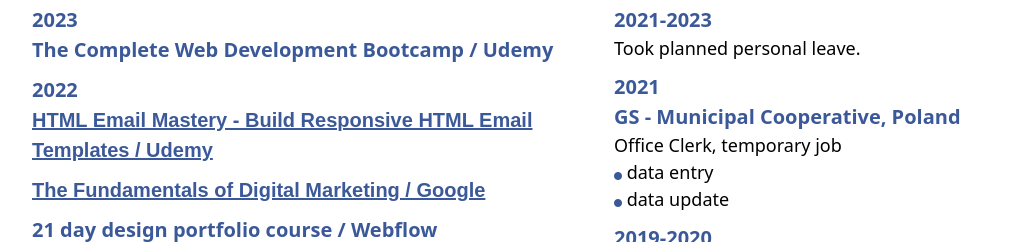
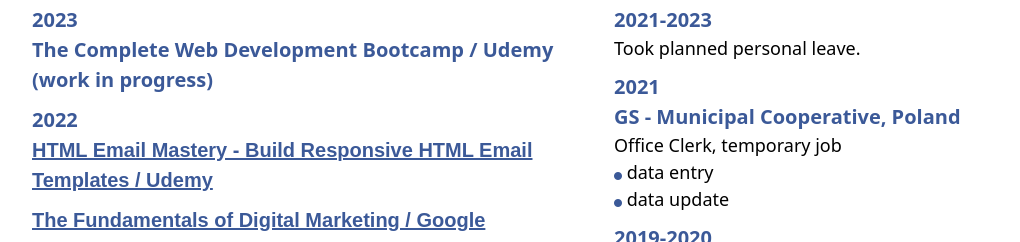
Before and after one commit to Marta-Golis/CV, a plain HTML site: page index.html in a window 1280 px wide. Shown: the part 101-343 px from the top of the page, without its empty margins (50-1070 px from the left). Drawn offline with nearby package versions, Linux system fonts and the light colour scheme.

Commit message:
Update index.html

```diff
--- a/index.html
+++ b/index.html
@@ -20,7 +20,7 @@
        <div class="col-md-6 col-sm-12">
           <h1 class="cv">Education</h1>
           <p class="cv-20 cv-dates">2023</p>
-          <p class="cv-20 cv-p p-b-10">The Complete Web Development Bootcamp / Udemy</p>
+          <p class="cv-20 cv-p p-b-10">The Complete Web Development Bootcamp / Udemy (work in progress)</p>
           <p class="cv-20 cv-dates">2022</p>
           <p class="cv-20 cv-p p-b-10"><a class="cv-a" href="images/HTMLemailMasteryCertificate .pdf" target="_blank">HTML Email Mastery - Build Responsive HTML Email Templates / Udemy</a></p>
           <p class="cv-20 cv-p p-b-10"><a class="cv-a" href="images/certificate-GoogleGarage.pdf" target="_blank">The Fundamentals of Digital Marketing / Google</a></p>
```
